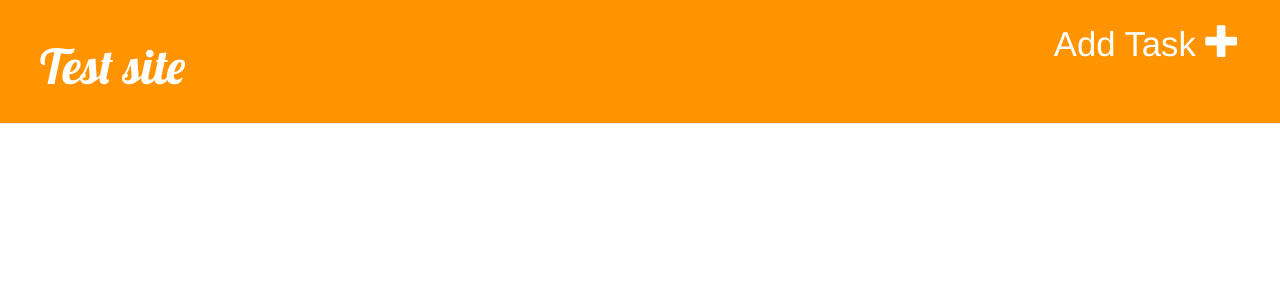
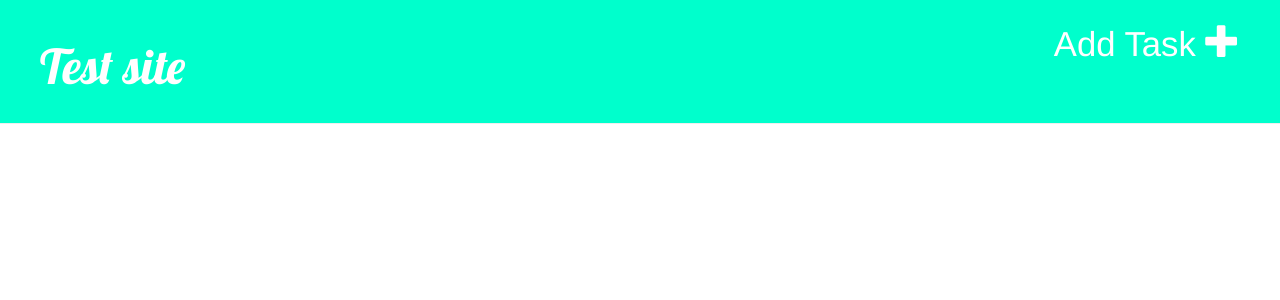
Before and after one commit to du5ksama/mytestsite, a Django app: page / in a window 1280 px wide. Shown: the top 300 px of the page. Run offline with Django 3.2, Linux system fonts and the light colour scheme; data that the repository does not hold is empty; some libraries are stand-ins or nearby versions.

Commit message:
minor changes

```diff
--- a/myapp/static/css/tasknote.css
+++ b/myapp/static/css/tasknote.css
@@ -1,5 +1,5 @@
 .page-header {
-    background-color: #ff9400;
+    background-color: #00ffcc;
     margin-top: 0;
     padding: 20px 20px 20px 40px;
 }
```
